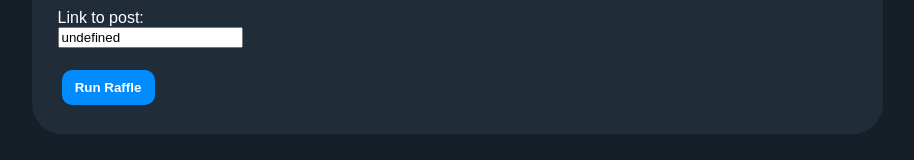
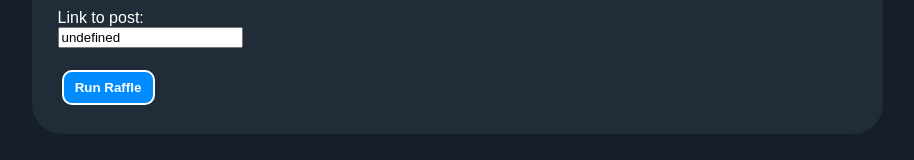
Before and after one commit to ioh-UwU/raffleSky, a website built with Vite: page index.html in a window 1280 px wide. In both pictures the pointer is over the input "Run Raffle". Shown: the part 1213-1373 px from the top of the page, without its empty margins (1-915 px from the left). Built offline with nearby package versions, Linux system fonts and the light colour scheme.

Commit message:
fixed Run Raffle button style on hover

```diff
--- a/src/style.css
+++ b/src/style.css
@@ -111,6 +111,7 @@ button {
     font-family: Arial, Helvetica, sans-serif;
     font-weight: bold;
 }
+.submit:hover,
 button:hover {
     border-color: white;
 }
```
